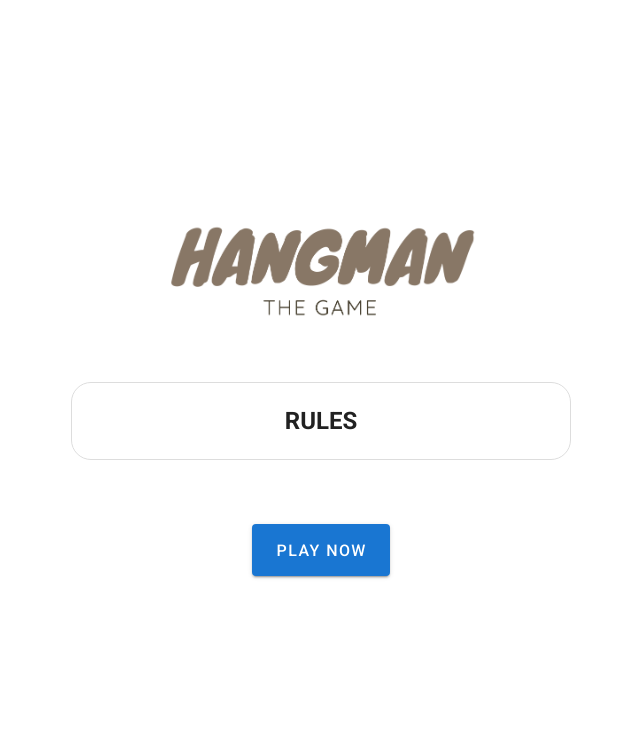
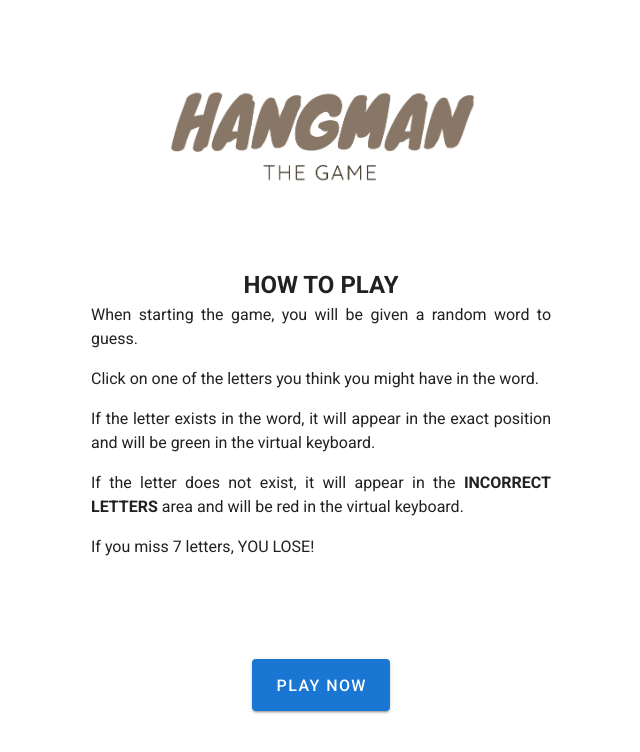
Before and after one commit to leonardongl/hangman-web, a Vue app: page / in a window 1280 px wide. Shown: the top 752 px of the page, without its empty margins (319-959 px from the left). Built offline with nearby package versions, Linux system fonts and the light colour scheme.

Commit message:
✨ Home layout and "How to play"

```diff
--- a/src/views/Home.vue
+++ b/src/views/Home.vue
@@ -6,7 +6,12 @@
       </v-col>
       <v-col cols="12" class="d-flex justify-center">
         <div class="hangman-rules">
-          <h2 class="text-center">RULES</h2>
+          <h2 class="text-center">HOW TO PLAY</h2>
+          <p>When starting the game, you will be given a random word to guess.</p>
+          <p>Click on one of the letters you think you might have in the word.</p>
+          <p>If the letter exists in the word, it will appear in the exact position and will be green in the virtual keyboard.</p>
+          <p>If the letter does not exist, it will appear in the <b>INCORRECT LETTERS</b> area and will be red in the virtual keyboard.</p>
+          <p>If you miss 7 letters, YOU LOSE!</p>
         </div>
       </v-col>
       <v-col cols="12" class="d-flex justify-center">
@@ -26,11 +31,13 @@ export default {
 
 <style>
 .hangman-rules {
-  border: 1px solid #ddd;
   border-radius: 20px;
   padding: 20px;
   margin: 40px;
   width: 100%;
   max-width: 500px;
 }
+.hangman-rules p {
+  text-align: justify;
+}
 </style>
--- a/src/views/Play.vue
+++ b/src/views/Play.vue
@@ -49,7 +49,7 @@
           <v-chip v-if="letter.status === 'E'" color="error" class="mx-2">{{ letter.letter }}</v-chip>
         </span>
       </v-col>
-      <v-col cols="12" class="d-flex justify-center">
+      <v-col cols="12" class="d-flex justify-center mt-5">
         <v-btn to="/" class="mr-2">
           <v-icon>mdi-reply</v-icon> BACK TO HOME
         </v-btn>
```
